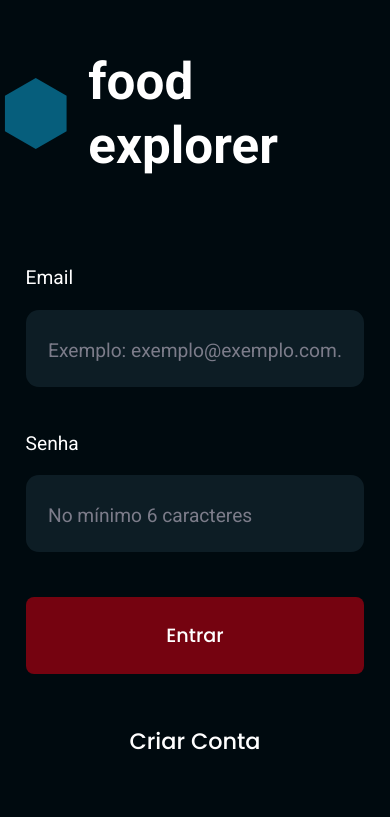
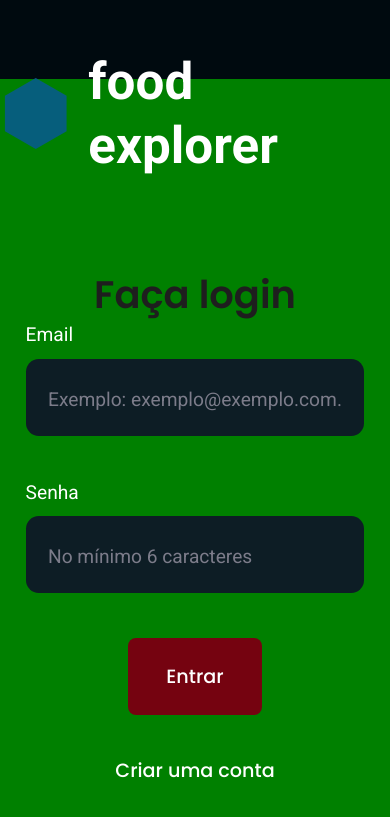
Before and after one commit to LaraAEC/foodExplorer_page, a React (Vite) app: page / in a window 390 px wide. Shown: the part 145-962 px from the top of the page. Built offline with nearby package versions, Linux system fonts and the light colour scheme.

Commit message:
Responsividade page SignIn, media queries.

```diff
--- a/src/pages/SignIn/index.jsx
+++ b/src/pages/SignIn/index.jsx
@@ -7,12 +7,13 @@ import { Button } from '../../components/Button';
 export function SignIn() {
    return (
       <Container>
-        <div className="column1">
+        <div className="columnTitle">
           <HeaderSign />
         </div>
 
-        <div className="column2">
+        <div className="columnLogin">
           <Form>
+            <h2>Faça login</h2>
             <div className="wrap">
               <span>Email</span>
               <Input
@@ -29,14 +30,14 @@ export function SignIn() {
                   type="password"
                   //onChange={e => setPassword(e.target.value)}
               />
-
-
             </div>
 
+          <div className="wrap">
             <Button title="Entrar"  /*onClick={handleSignIn}*//>
+          </div>
 
             <a href="#">
-              Criar Conta
+              Criar uma conta
             </a>
           </Form>
         </div>
--- a/src/pages/SignIn/styles.js
+++ b/src/pages/SignIn/styles.js
@@ -14,14 +14,33 @@ export const Container = styled.div`
   margin-top: 14rem;
 
   padding: 0rem;
-
-
+  background: green;
 
   @media (min-width: 768px) {
+    max-width: 76rem;
+
+    display: flex;
     flex-direction: row;
+
+    margin: 0;
+    padding: 3rem 3rem;
+    gap: 3rem;
+
   }
 
+  @media (min-width: 1124px) {
+    max-width: 112.4rem;
+    margin: 0 auto;
+
+    display: flex;
+    flex-direction: row;
+
+    gap: 10rem;
+
+    padding-top: rem;
+  }
 `;
+
 export const Form = styled.form `
   display: flex;
   flex-direction: column;
@@ -33,11 +52,41 @@ export const Form = styled.form `
 
   padding: 7.3rem 1.6rem;
 
+  > h2 {
+    color: ${({ theme }) => theme.COLORS.DARK};
+
+    @media (min-width: 768px) {
+      color: ${({ theme }) => theme.COLORS.WHITE_100};
+  }
+
+   @media (min-width: 1124px) {
+    color: ${({ theme }) => theme.COLORS.WHITE_100};
+   }
+  }
+
+  @media (min-width: 768px) {
+    padding: 4rem 4rem;
+  }
+
+  @media (min-width: 1124px) {
+    padding: 4rem 4rem;
+   }
+
   > .wrap {
     display: flex;
     flex-direction: column;
+
     align-items: start;
-    gap: 8px;
+
+    @media (min-width: 768px) {
+      width: 34.8rem;
+      padding: 0rem 6rem;
+    }
+
+    @media (min-width: 1124px) {
+      width: 34.8rem;
+      padding: 0rem 4rem;
+    }
   }
 
   > .wrap span {
@@ -47,17 +96,16 @@ export const Form = styled.form `
 
     color: ${({ theme }) => theme.COLORS.GRAY_400}
 
-    margin-bottom: 8px;
+    margin-bottom: 5px;
   }
 
   > a {
     font-family:  font-family: ${({ theme }) => theme.FONTS.FONT_PRIMARY};
     font-weight: 500;
-    font-size: 1.4rem;
-    line-height: 2rem;
+    font-size: 1.2rem;
+    line-height: 1rem;
 
-    margin-top: 3.2rem;
+    margin-top: 3rem;
     color:  ${({ theme }) => theme.COLORS.WHITE_100};
-
   }
 `;
--- a/src/styles/theme.js
+++ b/src/styles/theme.js
@@ -9,6 +9,7 @@ export default {
     GRAY_600: "#76797B",
     GRAY_700: "#4D585E",
 
+    DARK: "#1E1E1E",
     BACKGROUND_100: "#000405",
     BACKGROUND_200: "#00070A",
     BACKGROUND_300: "#000204",
```
Lines whose indentation alone changed are shown as unchanged.
